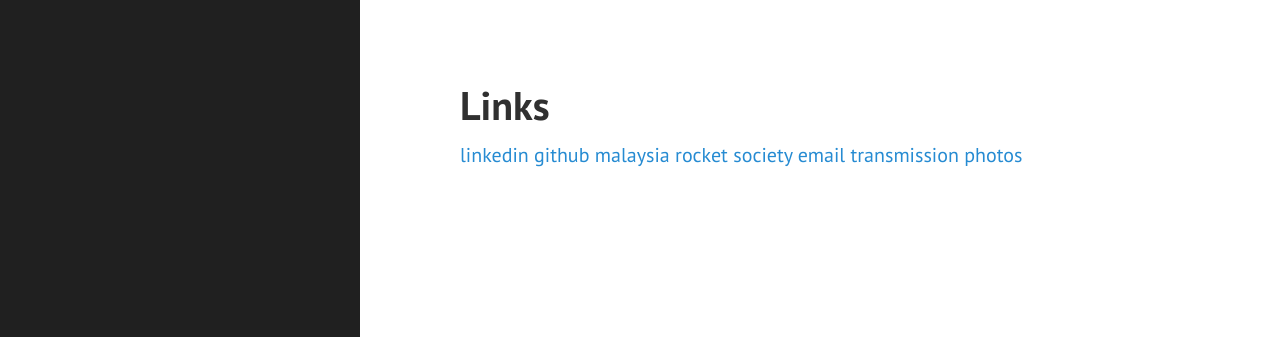
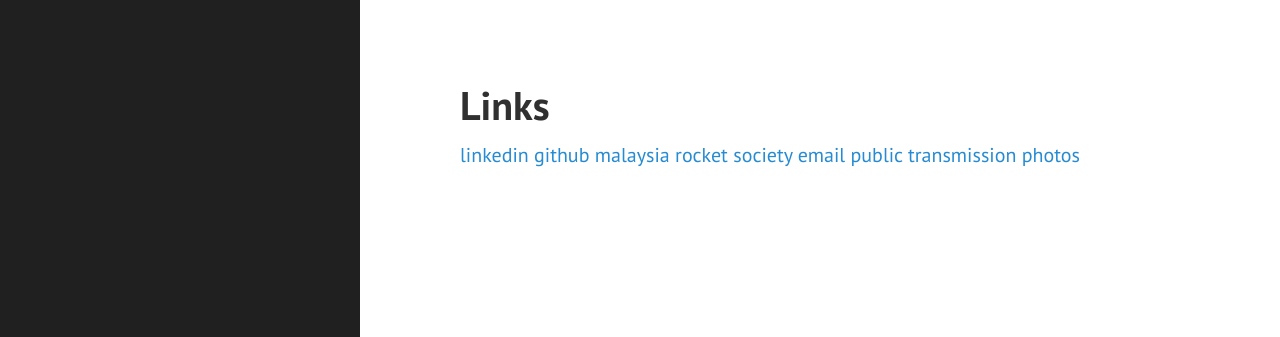
Before and after one commit to haikalfouzi/haikalfouzi.github.io, a Jekyll site: the page built from link.md, in a window 1280 px wide. Shown: the top 337 px of the page. Built offline with Jekyll 4.4.1, drawn with Linux system fonts in a browser that asks for light colours.

Commit message:
updated link

```diff
--- a/link.md
+++ b/link.md
@@ -8,5 +8,6 @@ title: Links
 [github](https://github.com/haikalfouzi)
 [malaysia rocket society](https://mrockets.com.my)
 [email](mailto:haikalfouzi13@gmail.com)
+[public](https://public.haikalfouzi.com)
 [transmission](https://transmission.haikalfouzi.com)
 [photos](https://photos.haikalfouzi.com)
```
